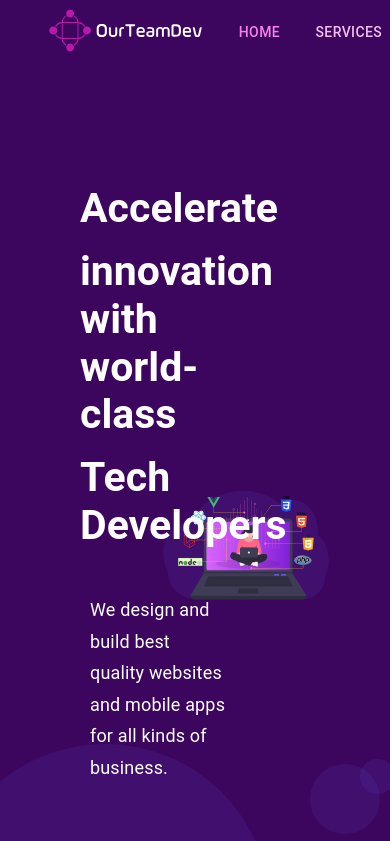
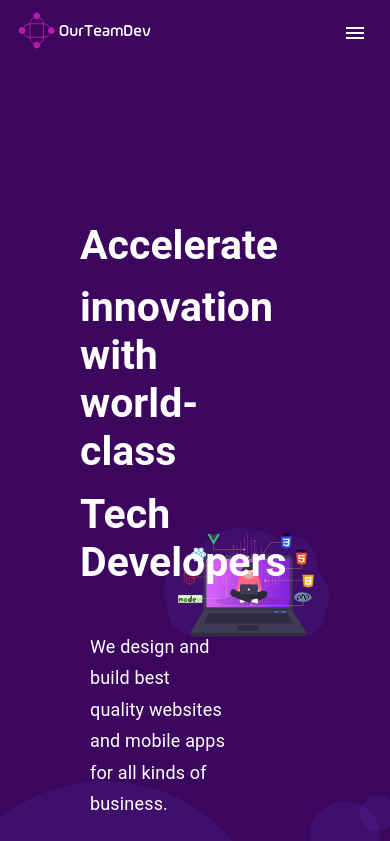
Before and after one commit to exezick/ourteamdev, a React (Create React App) app in the folder frontend/: page / in a window 390 px wide. Shown: the top 841 px of the page. Built offline with nearby package versions, Linux system fonts and the light colour scheme.

Commit message:
Appbar - added responsive and drawer

```diff
--- a/frontend/src/App.css
+++ b/frontend/src/App.css
@@ -18,3 +18,28 @@ body{
 .menuactive {
   color: #F97FE9 !important;
 }
+
+.MuiDrawer-paperAnchorRight {
+  background: #47076f !important;
+  width: 200px;
+}
+
+.menudrawer{
+  padding-left: 20px !important;
+}
+
+
+/* Extra small devices (phones, 600px and down) */
+@media only screen and (max-width: 600px) {}
+
+/* Small devices (portrait tablets and large phones, 600px and up) */
+@media only screen and (min-width: 600px) {}
+
+/* Medium devices (landscape tablets, 768px and up) */
+@media only screen and (min-width: 768px) {}
+
+/* Large devices (laptops/desktops, 992px and up) */
+@media only screen and (min-width: 992px) {}
+
+/* Extra large devices (large laptops and desktops, 1200px and up) */
+@media only screen and (min-width: 1200px) {}
--- a/frontend/src/data/Navigation.js
+++ b/frontend/src/data/Navigation.js
@@ -2,7 +2,7 @@ const NavigationData = [
   {
     id: 1,
     linkto: '/',
-    name: 'Home',
+    name: 'HOME',
   },
   {
     id: 2,
--- a/frontend/src/layouts/navigation/Navigation.js
+++ b/frontend/src/layouts/navigation/Navigation.js
@@ -8,6 +8,12 @@ import { Link, useLocation } from 'react-router-dom'
 import LogoSVG from '../../assets/logo.svg'
 import useStyles from '../../styles/Navigation.style'
 import NavigationData from '../../data/Navigation'
+import IconButton from '@material-ui/core/IconButton'
+import MenuIcon from '@material-ui/icons/Menu'
+import SwipeableDrawer from '@material-ui/core/SwipeableDrawer'
+import List from '@material-ui/core/List'
+import ListItem from '@material-ui/core/ListItem'
+import ListItemText from '@material-ui/core/ListItemText'
 
 function ElevationScroll(props) {
   const { children, window } = props
@@ -27,6 +33,47 @@ function Navigation(props) {
   const classes = useStyles()
   const location = useLocation()
 
+  const anchor = 'right'
+
+  const [state, setState] = React.useState({
+    right: false,
+  })
+
+  const toggleDrawer = (anchor, open) => (event) => {
+    setState({ ...state, [anchor]: open })
+  }
+
+  const list = (anchor) => (
+    <div
+      className={classes.drawer}
+      role="presentation"
+      onClick={toggleDrawer(anchor, false)}
+      onKeyDown={toggleDrawer(anchor, false)}
+    >
+      <List>
+        {NavigationData.map((menu) => (
+          <Link to={menu.linkto} className={classes.links} key={menu.id}>
+            {location.pathname === menu.linkto ? (
+              <ListItem button className={`menuactive menudrawer`}>
+                <ListItemText
+                  primary={menu.name}
+                  className={classes.drawerMenuText}
+                />
+              </ListItem>
+            ) : (
+              <ListItem button className={`menudrawer`}>
+                <ListItemText
+                  primary={menu.name}
+                  className={classes.drawerMenuText}
+                />
+              </ListItem>
+            )}
+          </Link>
+        ))}
+      </List>
+    </div>
+  )
+
   return (
     <div className={classes.root}>
       <ElevationScroll {...props}>
@@ -38,6 +85,7 @@ function Navigation(props) {
               </Link>
             </Typography>
 
+            <div className={classes.NavWrap}>
               {NavigationData.map((menu) => (
                 <Link to={menu.linkto} className={classes.links} key={menu.id}>
                   {location.pathname === menu.linkto ? (
@@ -47,15 +95,40 @@ function Navigation(props) {
                       {menu.name}
                     </Button>
                   ) : (
-                  <Button className={`${classes.btnlink} ${classes.noradius}`}>
+                    <Button
+                      className={`${classes.btnlink} ${classes.noradius}`}
+                    >
                       {menu.name}
                     </Button>
                   )}
                 </Link>
               ))}
+            </div>
+
+            <IconButton
+              edge="start"
+              className={classes.NavMenuBurger}
+              color="inherit"
+              aria-label="menu"
+              onClick={toggleDrawer(anchor, true)}
+            >
+              <MenuIcon />
+            </IconButton>
           </Toolbar>
         </AppBar>
       </ElevationScroll>
+
+      <React.Fragment key={1}>
+        <Button onClick={toggleDrawer('right', true)}>{anchor}</Button>
+        <SwipeableDrawer
+          anchor={anchor}
+          open={state[anchor]}
+          onClose={toggleDrawer(anchor, false)}
+          onOpen={toggleDrawer(anchor, true)}
+        >
+          {list(anchor)}
+        </SwipeableDrawer>
+      </React.Fragment>
     </div>
   )
 }
--- a/frontend/src/styles/Navigation.style.js
+++ b/frontend/src/styles/Navigation.style.js
@@ -33,11 +33,49 @@ const useStyles = makeStyles((theme) =>
       color: 'white',
       maxHeight: '65px',
       paddingRight: theme.spacing(3),
+      [theme.breakpoints.down('sm')]: {
+        paddingRight: theme.spacing(0),
+        paddingLeft: theme.spacing(0),
+      },
     },
     LogoSVG: {
       height: 87,
       margin: 5,
       marginTop: 10,
+      [theme.breakpoints.down('sm')]: {
+        height: 75,
+        marginLeft: -25,
+      },
+    },
+    NavWrap: {
+      display: 'block',
+      [theme.breakpoints.down('sm')]: {
+        display: 'none',
+      },
+    },
+    NavMenuBurger: {
+      marginRight: theme.spacing(2),
+      display: 'none',
+      [theme.breakpoints.down('sm')]: {
+        display: 'block',
+        marginRight: -5,
+      },
+      [theme.breakpoints.up('md')]: {
+        display: 'none',
+      },
+      [theme.breakpoints.up('lg')]: {
+        display: 'none',
+      },
+    },
+    drawer: {
+      background: '#47076f !important',
+    },
+    drawermenuList: {
+      paddingLeft: 10,
+    },
+    drawerMenuText: {
+      fontSize: '15px !important',
+      margin: 0,
     },
   }),
 )
```
Lines whose indentation alone changed are shown as unchanged.
